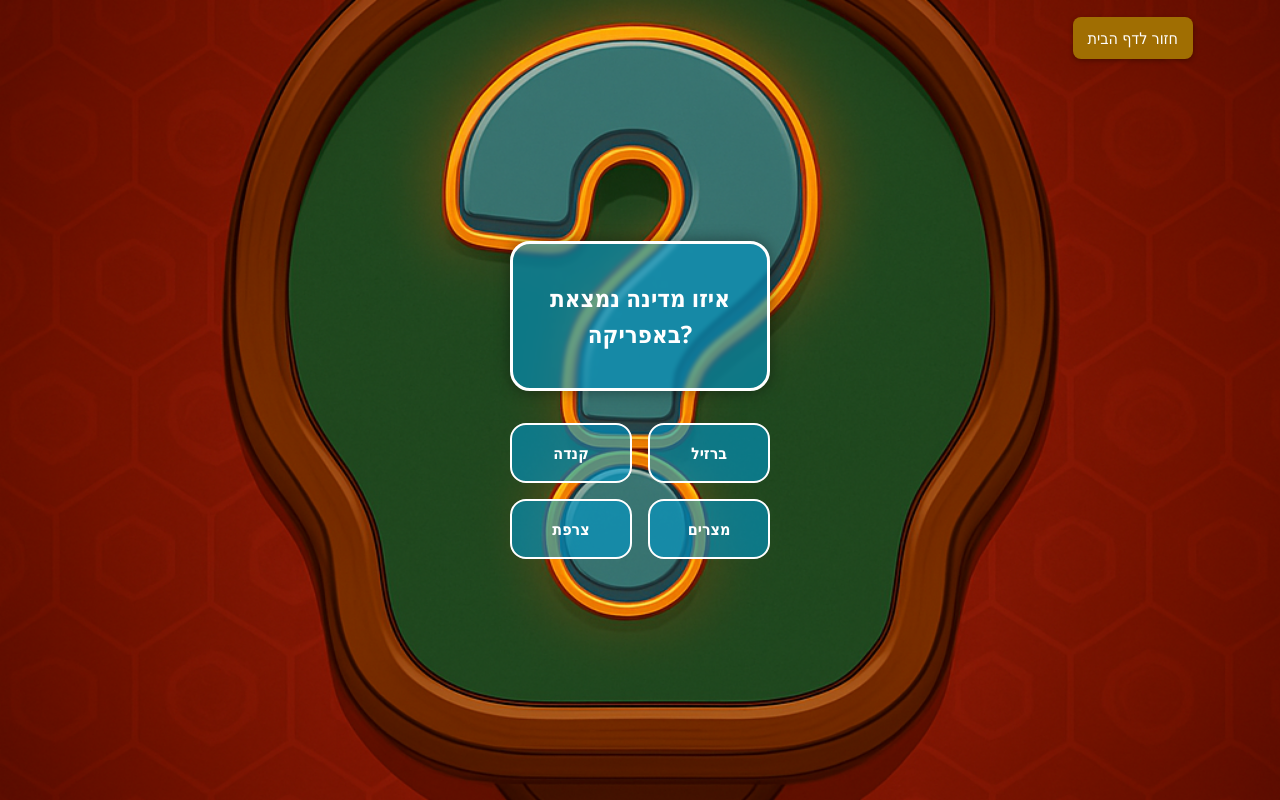
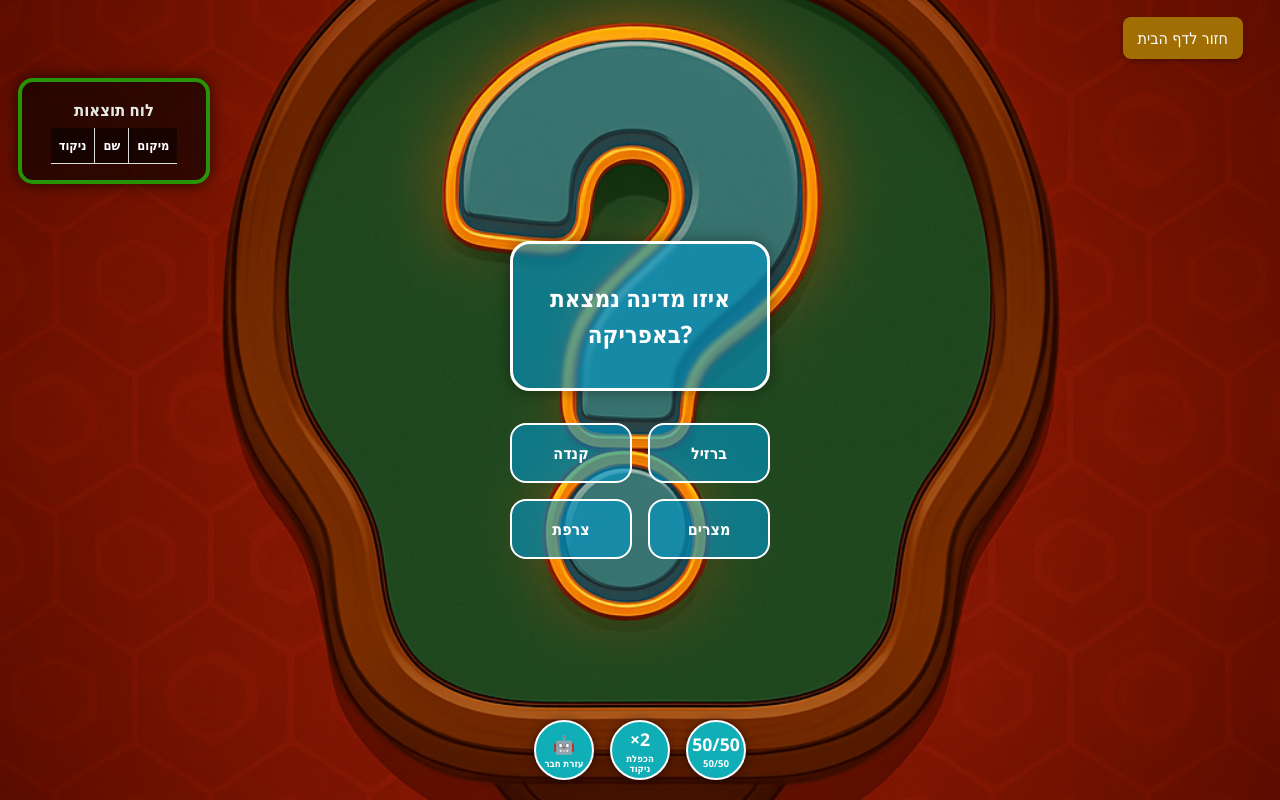
Before and after one commit to LorenKaso/vegasTrivia, a React (Vite) app: page /polo in a window 1280 px wide. Built offline with nearby package versions, Linux system fonts and the light colour scheme.

Commit message:
Full implementation of helper buttons: 50/50 and friend help with random logic

```diff
--- a/src/components/GameLayout.css
+++ b/src/components/GameLayout.css
@@ -51,11 +51,12 @@
   transform: translateY(-2px);
 }
 
+
 /* עיצוב כפתור חזרה לדף הבית */
 #back-to-home-btn {
-  position: absolute;
+  position: fixed;
   top: 17px;
-  right: 55px;
+  right: 30px ;
   background-color: #a06e02;
   color: white;
   padding: 10px 15px;
@@ -69,7 +70,7 @@
 }
 
 #back-to-home-btn:hover {
-  background-color: #cc0000;
+  background-color: #a69004;
   transform: scale(1.05);
 }
 
@@ -90,6 +91,7 @@
   text-align: center;
   color: white;
 }
+
 
 /* גריד תשובות */
 .answers-grid {
@@ -115,6 +117,11 @@
   transition: background-color 0.5s ease, transform 0.2s ease;
 }
 
+.answer-card.disabled {
+  opacity: 0.5;
+  pointer-events: none;
+}
+
 .answer-card:hover {
   transform: scale(1.05);
   background-color: rgba(255, 0, 0, 0.4);
--- a/src/components/GameLayout.jsx
+++ b/src/components/GameLayout.jsx
@@ -1,6 +1,8 @@
 import { useNavigate } from "react-router-dom";
 import { useState, useEffect } from "react";
 import "./GameLayout.css";
+import Scoreboard from "./Scoreboard";
+import PowerUps from "./PowerUps";
 
 function GameLayout({
   question,
@@ -9,10 +11,14 @@ function GameLayout({
   correctAnswer,
   onAnswerClick,
   children,
+  players = [],
+  showScoreboard = true,
 }) {
   const navigate = useNavigate();
   const [showPopup, setShowPopup] = useState(false);
   const [flashAnswer, setFlashAnswer] = useState(null);
+  const [disabledAnswers, setDisabledAnswers] = useState([]);
+  const [helpSuggestion, setHelpSuggestion] = useState(null);
 
   useEffect(() => {
     if (selected) {
@@ -22,7 +28,39 @@ function GameLayout({
     }
   }, [selected]);
 
+  const handleFiftyFifty = () => {
+    const incorrectAnswers = answers.filter(ans => ans !== correctAnswer);
+    const shuffled = incorrectAnswers.sort(() => 0.5 - Math.random());
+    const answersToRemove = shuffled.slice(0, 2);
+
+    setDisabledAnswers(answersToRemove);
+  };
+
+  const handleHelp = () => {
+    const random = Math.random();
+    let suggestion;
+
+    if (random <= 0.8) {
+      // 80% מהפעמים - החבר בוחר את התשובה הנכונה
+      suggestion = correctAnswer;
+    } else {
+      // 20% מהפעמים - החבר בוחר תשובה שגויה אקראית
+      const wrongAnswers = answers.filter(ans => ans !== correctAnswer);
+      suggestion = wrongAnswers[Math.floor(Math.random() * wrongAnswers.length)];
+    }
+    setHelpSuggestion(suggestion);
+  };
+
+  const handleAnswerClick = (answer) => {
+    if (!selected && !disabledAnswers.includes(answer)) {
+      setHelpSuggestion("");  // מוחק את הטקסט של החבר אחרי בחירה בתשובה
+      onAnswerClick(answer);
+    }
+  };
+
+
   return (
+    <>
       <div className="game-layout-body">
         <button id="back-to-home-btn" onClick={() => setShowPopup(true)}>
           חזור לדף הבית
@@ -38,6 +76,7 @@ function GameLayout({
               const isCorrect = answer === correctAnswer;
               const isWrong = selected && answer === selected && !isCorrect;
               const shouldFlash = answer === flashAnswer;
+              const isDisabled = disabledAnswers.includes(answer);
 
               let className = "answer-card";
 
@@ -47,12 +86,13 @@ function GameLayout({
               }
 
               if (shouldFlash) className += " flash";
+              if (isDisabled) className += " disabled";
 
               return (
                 <div
                   key={answer}
                   className={className}
-                onClick={() => !selected && onAnswerClick(answer)}
+                  onClick={() => !selected && !isDisabled && onAnswerClick(answer)}
                 >
                   {answer}
                 </div>
@@ -62,6 +102,15 @@ function GameLayout({
 
           {children}
         </div>
+
+        {/* עזרי המשחק */}
+        <PowerUps onFiftyFifty={handleFiftyFifty}
+                  onHelp={handleHelp}
+                  helpSuggestion={helpSuggestion}
+                  />
+      </div>
+
+      {showScoreboard && <Scoreboard players={players} />}
 
       {showPopup && (
         <div
@@ -73,16 +122,12 @@ function GameLayout({
           }}
         >
           <div className="popup-buttons">
-            <button id="confirm-exit-btn" onClick={() => navigate("/home")}>
-              צא למסך הבית
-            </button>
-            <button id="cancel-exit-btn" onClick={() => setShowPopup(false)}>
-              הישאר במשחק
-            </button>
+            <button id="confirm-exit-btn" onClick={() => navigate("/home")}>צא למסך הבית</button>
+            <button id="cancel-exit-btn" onClick={() => setShowPopup(false)}>הישאר במשחק</button>
           </div>
         </div>
       )}
-    </div>
+    </>
   );
 }
 
--- /dev/null
+++ b/src/components/PowerUps.css
@@ -0,0 +1,68 @@
+/* סרגל העזרים - שורת כפתורים */
+.power-ups-bar {
+  position: fixed;
+  bottom: 20px;
+  left: 50%;
+  transform: translateX(-50%);
+  display: flex;
+  gap: 1rem;
+  justify-content: center;
+  align-items: center;
+  z-index: 500; /* לוודא שזה מעל האלמנטים האחרים */
+}
+
+/* כפתור עזר עגול עם טקסט ואימוג' */
+.power-up-btn {
+  width: 60px;
+  height: 60px;
+  background-color: #10aeb6;
+  border: 2px solid white;
+  border-radius: 50%;
+  cursor: pointer;
+  display: flex;
+  flex-direction: column;
+  justify-content: center;
+  align-items: center;
+  box-shadow: 0 0 10px rgba(0, 0, 0, 0.5);
+  transition: transform 0.2s ease, background-color 0.3s ease;
+  color: white;
+  font-weight: bold;
+  text-align: center;
+  padding: 0.2rem;
+}
+
+.power-up-btn:hover {
+  transform: scale(1.1);
+  background-color: #0077aa;
+}
+
+/* אימוג' בראש הכפתור */
+.power-up-btn .emoji {
+  font-size: 1.1rem;
+  margin-bottom: 0.2rem;
+}
+
+/* טקסט כיתוב קטן יותר */
+.power-up-btn .label {
+  font-size: 0.6rem;
+  line-height: 1;
+}
+
+.power-up-btn-wrapper {
+  display: flex;
+  flex-direction: column;
+  align-items: center;
+}
+
+.suggestion-text {
+  margin-top: 4px;
+  font-size: 0.6rem;
+  color: #fff;
+  background: rgba(0, 153, 204, 0.6);
+  padding: 3px 6px;
+  border-radius: 5px;
+  text-align: center;
+  max-height: 20px;
+  overflow: hidden;
+  white-space: nowrap;
+}
--- /dev/null
+++ b/src/components/PowerUps.jsx
@@ -0,0 +1,31 @@
+import "./PowerUps.css";
+
+function PowerUps({ onFiftyFifty, onDoublePoints, onHelp, helpSuggestion }) {
+  return (
+    <div className="power-ups-bar">
+      <div className="power-up-btn-wrapper">
+        <button className="power-up-btn" onClick={onHelp}>
+          <span className="emoji">🤖</span>
+          <span className="label">עזרת חבר</span>
+        </button>
+        {helpSuggestion && (
+          <div className="suggestion-text">
+            החבר חושב: {helpSuggestion}
+          </div>
+        )}
+      </div>
+
+      <button className="power-up-btn" onClick={onDoublePoints}>
+        <span className="emoji">×2</span>
+        <span className="label">הכפלת ניקוד</span>
+      </button>
+
+      <button className="power-up-btn" onClick={onFiftyFifty}>
+        <span className="emoji">50/50</span>
+        <span className="label">50/50</span>
+      </button>
+    </div>
+  );
+}
+
+export default PowerUps;
--- /dev/null
+++ b/src/components/Scoreboard.css
@@ -0,0 +1,90 @@
+.scoreboard-overlay {
+  position: fixed;
+  top: 70px;
+  left: 10px;
+  z-index: 9999;
+  padding: 0.5rem;
+}
+
+
+.scoreboard-table {
+  background: rgba(0, 0, 0, 0.6);
+  border: 4px solid #279406;
+  border-radius: 15px;
+  box-shadow: 0 0 15px rgba(0, 0, 0, 0.7);
+  padding: 1rem;
+  width: clamp(100px, 15vw, 200px);
+  font-family: "Arial", sans-serif;
+  animation: popIn 0.4s ease;
+  display: flex;
+  flex-direction: column;
+  align-items: center;
+  justify-content: flex-start; /* תוכן יהיה למעלה */
+  position: relative;
+
+}
+
+.scoreboard-table h2 {
+  color: #e6ebe3;
+  font-size: clamp(0.9rem, 1.3vw, 1.2rem);
+  margin-bottom: 0.3rem;
+  margin-top: 0; /* מסיר רווח מיותר מלמעלה */
+}
+
+table {
+  border-collapse: collapse;
+  display: block;
+  margin: 0 auto;
+  width: auto;
+}
+
+th, td {
+  padding: 0.5rem;
+  border-bottom: 1px solid #ddd;
+  border-right: 1px solid #ddd;
+  font-size: clamp(0.6rem, 1vw, 0.9rem);
+  white-space: nowrap;
+  overflow: hidden;
+  text-overflow: ellipsis;
+}
+
+th:last-child,
+td:last-child {
+  border-right: none;
+}
+
+th {
+  background-color: #0000007e;
+  color: white;
+  font-weight: bold;
+}
+
+tr:nth-child(even) {
+  background-color: rgba(255, 255, 255, 0.1);
+  color: #fff;
+}
+
+.move-up {
+  animation: moveUp 0.5s ease;
+  background-color: rgba(0, 255, 0, 0.2);
+}
+
+.move-down {
+  animation: moveDown 0.5s ease;
+  background-color: rgba(255, 0, 0, 0.2);
+}
+
+@keyframes moveUp {
+  0% { transform: translateY(10px); }
+  100% { transform: translateY(0); }
+}
+
+@keyframes moveDown {
+  0% { transform: translateY(-10px); }
+  100% { transform: translateY(0); }
+}
+
+@keyframes popIn {
+  0% { transform: scale(0.8); opacity: 0; }
+  100% { transform: scale(1); opacity: 1; }
+}
--- /dev/null
+++ b/src/components/Scoreboard.jsx
@@ -0,0 +1,56 @@
+import { useEffect, useRef } from "react";
+import "./Scoreboard.css";
+
+function Scoreboard({ players }) {
+  const prevPlayersRef = useRef([]);
+
+  useEffect(() => {
+    prevPlayersRef.current = players;
+  }, [players]);
+
+  const sortedPlayers = [...players].sort((a, b) => b.score - a.score);
+  const prevSorted = [...prevPlayersRef.current].sort((a, b) => b.score - a.score);
+
+  return (
+    <div className="scoreboard-overlay">
+      <div className="scoreboard-table">
+        <h2>לוח תוצאות</h2>
+        <table>
+          <thead>
+            <tr>
+              <th>ניקוד</th>
+              <th>שם</th>
+              <th>מיקום</th>
+            </tr>
+          </thead>
+          <tbody>
+            {sortedPlayers.map((player, index) => {
+              const prevPlayer = prevSorted.find(p => p.id === player.id);
+              const prevIndex = prevSorted.findIndex(p => p.id === player.id);
+              const movedUp = prevIndex > index;
+              const movedDown = prevIndex < index && prevIndex !== -1;
+              const scoreChanged = prevPlayer && prevPlayer.score !== player.score;
+
+              return (
+                <tr
+                  key={player.id || player.name}
+                  className={
+                    movedUp ? "move-up" :
+                    movedDown ? "move-down" :
+                    scoreChanged ? "score-change" : ""
+                  }
+                >
+                  <td>{index + 1}</td>
+                  <td>{player.name}</td>
+                  <td>{player.score}</td>
+                </tr>
+              );
+            })}
+          </tbody>
+        </table>
+      </div>
+    </div>
+  );
+}
+
+export default Scoreboard;
--- a/src/pages/MonoGame.css
+++ b/src/pages/MonoGame.css
@@ -88,7 +88,7 @@
 #back-to-home-btn {
   position: absolute;
   top: 17px;
-  right: 55px;
+  right: 5px;
   background-color: #a06e02;
   color: white;
   padding: 10px 15px;
--- a/src/pages/MonoGame.jsx
+++ b/src/pages/MonoGame.jsx
@@ -5,6 +5,7 @@ import GameLayout from "../components/GameLayout";
 import Timer from "../components/Timer";
 import "../components/GameLayout.css";
 import "./MonoGame.css";
+import Scoreboard from "../components/Scoreboard";
 
 function MonoGame() {
   const navigate = useNavigate();
```
Lines whose indentation alone changed are shown as unchanged.
